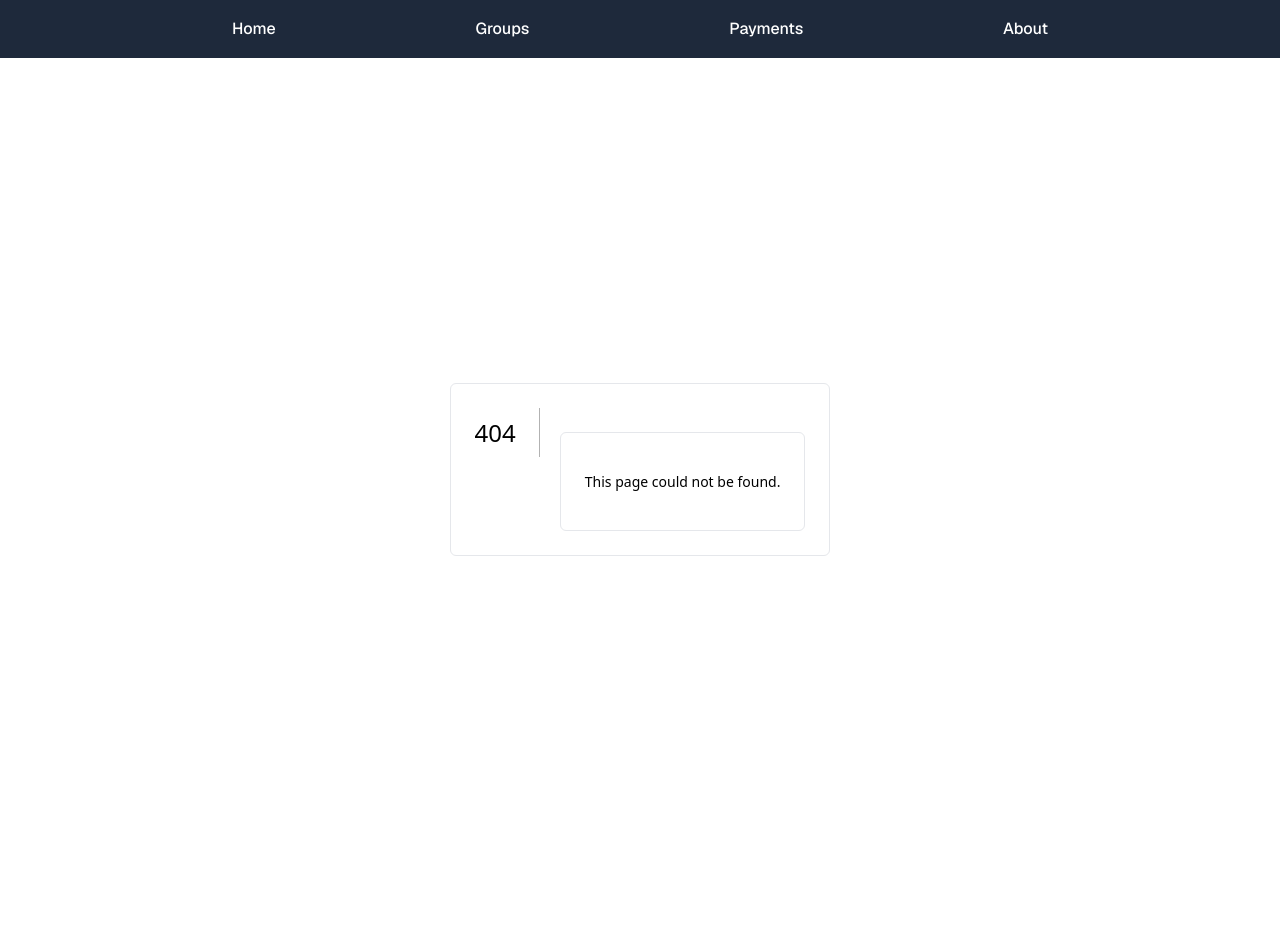
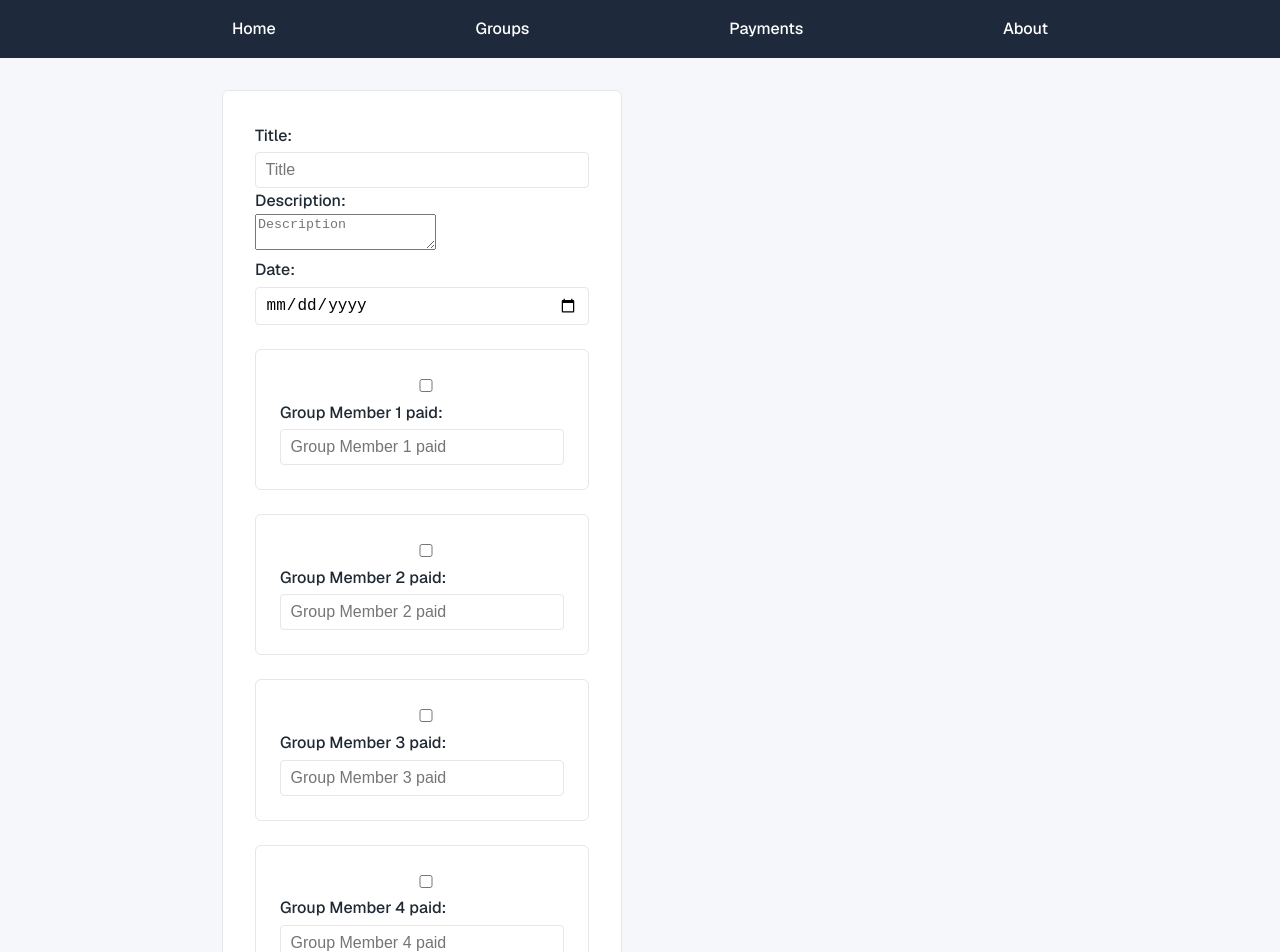
Before and after one commit to antonsmari/VEF-3V-05DU-Hopverkefni2, a Next.js app: page /group/1/transaction/new in a window 1280 px wide. Before the commit this address had no page. Shown: the top 952 px of the page. Before the commit the page ends 858 px from the top, so only its background shows below. Built offline with nearby package versions, Linux system fonts and the light colour scheme.

Commit message:
HTML for New Transaction page

```diff
--- /dev/null
+++ b/app/group/[id]/transaction/new/page.tsx
@@ -0,0 +1,105 @@
+import Form from "next/form";
+
+export default async function TransactionNew() {
+	return (
+		<div>
+			<Form action="" formMethod="post">
+				<label htmlFor="title">Title:</label>
+				<input
+					id="title"
+					type="text"
+					name="title"
+					placeholder="Title"
+				/>
+
+				<label htmlFor="description">Description:</label>
+				<textarea
+					id="description"
+					name="description"
+					placeholder="Description"
+				></textarea>
+
+				<label htmlFor="occurredAt">Date:</label>
+				<input
+					id="occurredAt"
+					type="date"
+					name="occurredAt"
+					placeholder="Date"
+					value=""
+				/>
+
+				<div className="groupMembersNewTransactionGrid">
+					<div>
+						<input
+							type="checkbox"
+							id="groupMemberInclude1"
+							name="groupMemberInclude[1]"
+						/>
+						<label htmlFor="groupMember1">
+							Group Member 1 paid:
+						</label>
+						<input
+							id="groupMember1"
+							type="text"
+							name="groupMemberPaid[1]"
+							placeholder="Group Member 1 paid"
+						/>
+					</div>
+
+					<div>
+						<input
+							type="checkbox"
+							id="groupMemberInclude2"
+							name="groupMemberInclude[2]"
+						/>
+						<label htmlFor="groupMember2">
+							Group Member 2 paid:
+						</label>
+						<input
+							id="groupMember2"
+							type="text"
+							name="groupMemberPaid[2]"
+							placeholder="Group Member 2 paid"
+						/>
+					</div>
+
+					<div>
+						<input
+							type="checkbox"
+							id="groupMemberInclude3"
+							name="groupMemberInclude[3]"
+						/>
+						<label htmlFor="groupMember3">
+							Group Member 3 paid:
+						</label>
+						<input
+							id="groupMember3"
+							type="text"
+							name="groupMemberPaid[3]"
+							placeholder="Group Member 3 paid"
+						/>
+					</div>
+
+					<div>
+						<input
+							type="checkbox"
+							id="groupMemberInclude4"
+							name="groupMemberInclude[4]"
+						/>
+						<label htmlFor="groupMember4">
+							Group Member 4 paid:
+						</label>
+						<input
+							id="groupMember4"
+							type="text"
+							name="groupMemberPaid[4]"
+							placeholder="Group Member 4 paid"
+						/>
+					</div>
+				</div>
+
+				<button type="submit">Submit</button>
+			</Form>
+		</div>
+	);
+}
```
